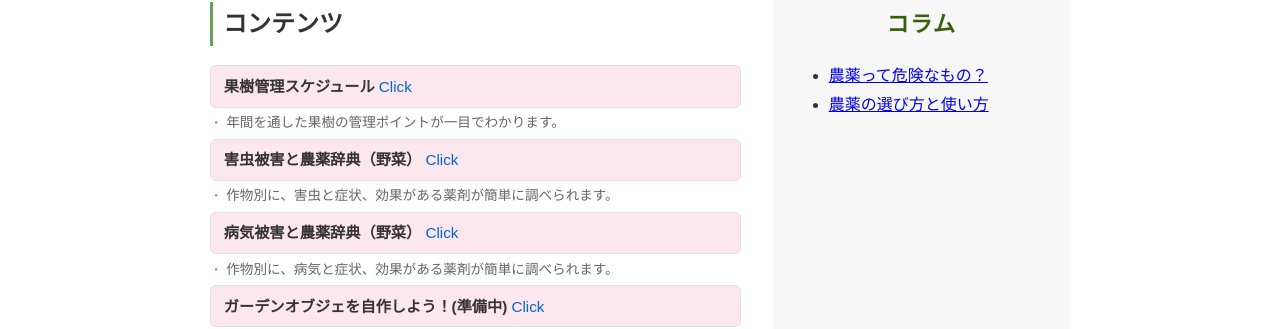
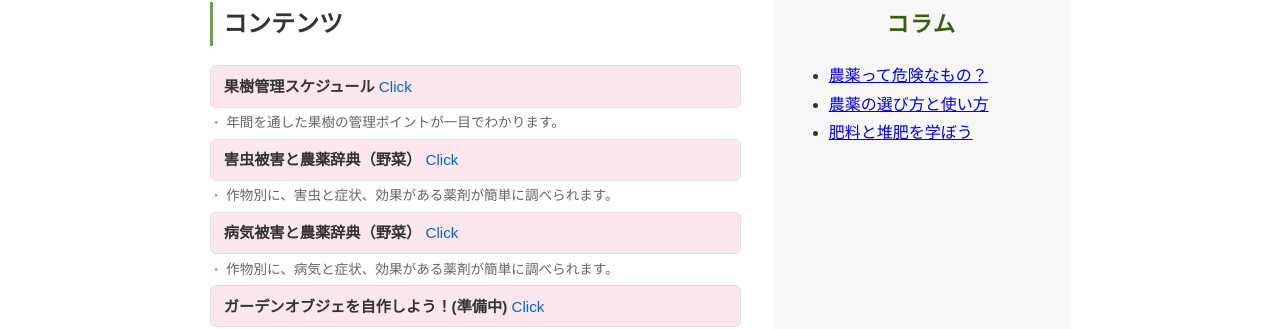
Before and after one commit to shiitake-garden/shiitake-garden.github.io, a Jekyll site: the page built from index.html, in a window 1280 px wide. Shown: the part 842-1171 px from the top of the page. Built offline with Jekyll 4.4.1, drawn with Linux system fonts in a browser that asks for light colours.

Commit message:
Update index.html

```diff
--- a/index.html
+++ b/index.html
@@ -64,6 +64,7 @@ title: 園芸データ検索
     <ul class="sidebar-list">
       <li><a href="./column_nouyaku.html">農薬って危険なもの？</a></li>
       <li><a href="./column_nouyaku2.html">農薬の選び方と使い方</a></li>
+      <li><a href="./column_hiryou_taihi.html">肥料と堆肥を学ぼう</a></li>
     </ul>
   </aside>
 </section>
```
